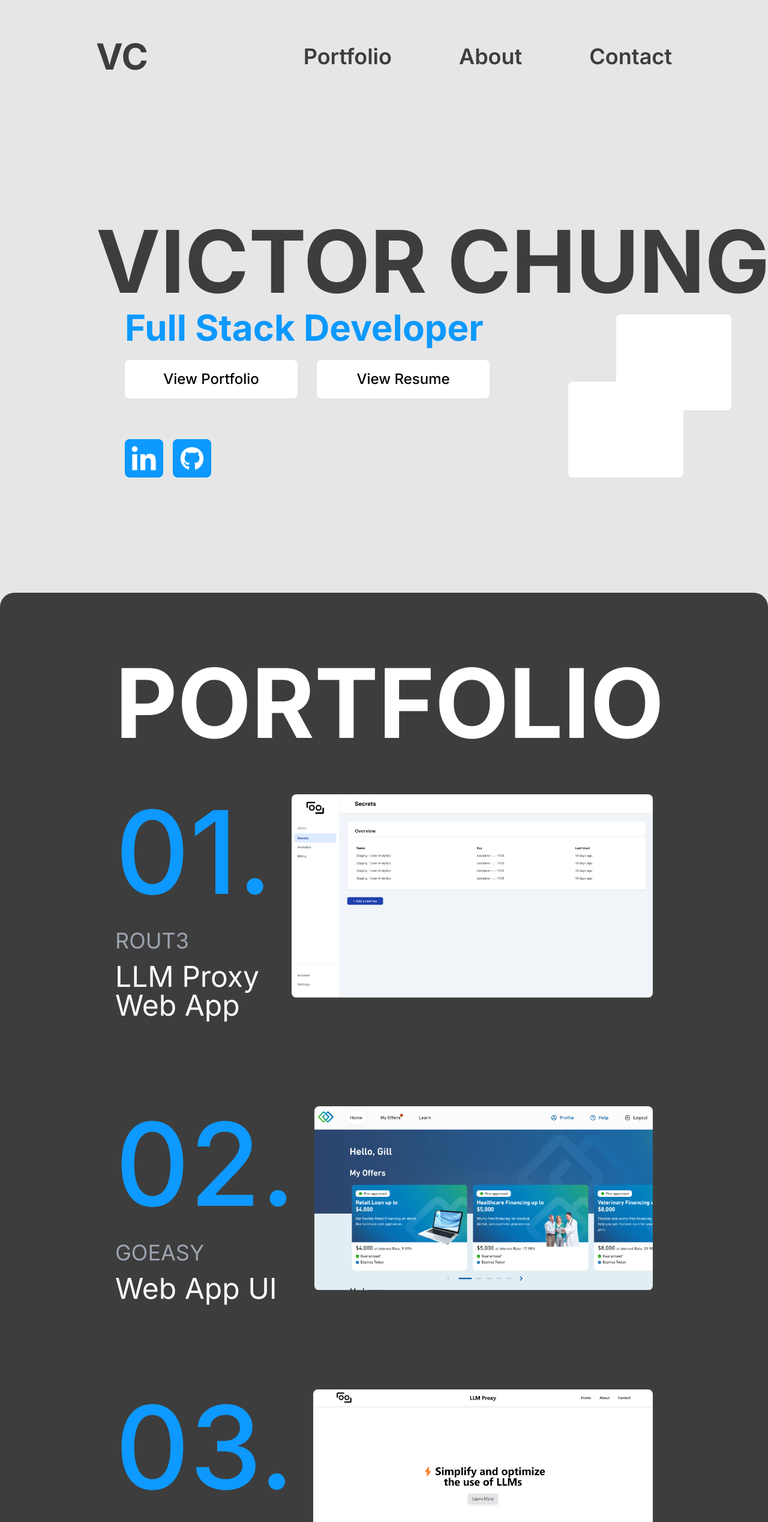
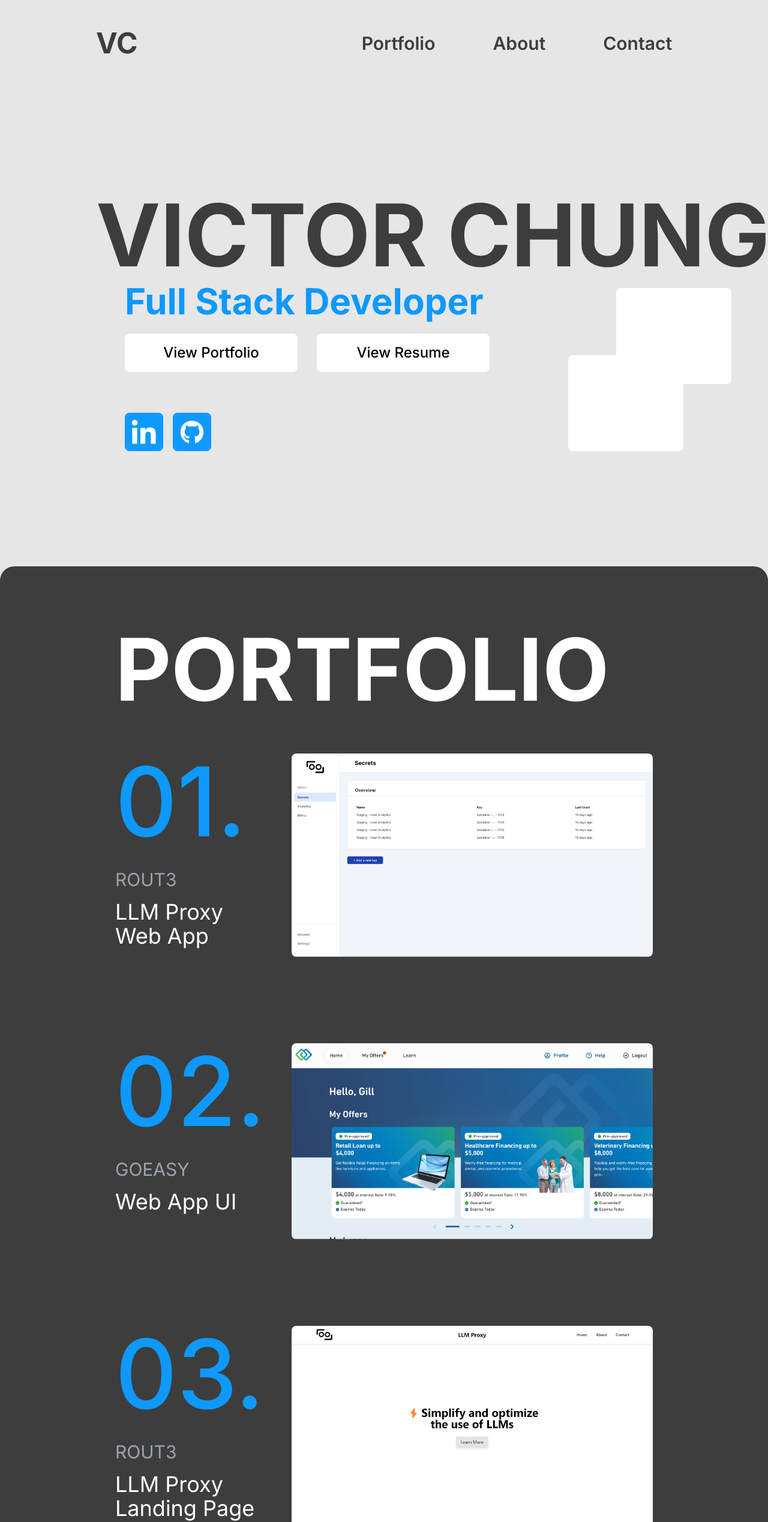
Before and after one commit to TheVicBro/portfolio, a Next.js app: page / in a window 1280 px wide. Shown: the top 2537 px of the page at 60% size. Built offline with nearby package versions, Linux system fonts and the light colour scheme.

Commit message:
1080p responsive changes

```diff
--- a/src/app/page.tsx
+++ b/src/app/page.tsx
@@ -72,13 +72,13 @@ export default function Home() {
         }}
       >Learn More</motion.div>
       <motion.div
-        className="flex items-center justify-between p-16 5xl:px-48 px-40 text-lightblack"
+        className="flex items-center justify-between 5xl:p-16 p-12 5xl:px-48 px-40 text-lightblack"
         initial={{ opacity: 0, y: -140 }}
         animate={{ opacity: 1, y: 0 }}
         transition={{ duration: 1, ease: 'easeOut' }}
       >
-        <div className="text-6xl font-bold">VC</div>
-        <div className="flex items-row text-4xl font-semibold space-x-28">
+        <div className="5xl:text-6xl text-5xl font-bold">VC</div>
+        <div className="flex items-row 5xl:text-4xl text-3xl font-semibold 5xl:space-x-28 space-x-24">
           {["Portfolio", "About", "Contact"].map((item) => (
             <motion.div
               key={item}
@@ -86,6 +86,7 @@ export default function Home() {
               whileHover="hover"
               initial="initial"
               animate="initial"
+              whileTap={{ scale: 0.85 }}
             >
               <button
                 className="relative z-10"
@@ -148,6 +149,7 @@ export default function Home() {
                     initial={{ width: 0, paddingLeft: 0, paddingRight: 0 }}
                     animate={{ width: "18rem", paddingLeft: "2rem", paddingRight: "2rem" }}
                     transition={{ duration: 1, ease: "easeOut" }}
+                    whileTap={{ scale: 0.85 }}
                     onClick={() => portfolioRef.current?.scrollIntoView({ behavior: 'smooth' })}
                   >
                     <p className="line-clamp-1">View Portfolio</p>
@@ -156,6 +158,7 @@ export default function Home() {
                     className="rounded-lg bg-white 5xl:text-3xl text-2xl font-medium 5xl:py-6 py-4 overflow-hidden whitespace-nowrap"
                     initial={{ width: 0, paddingLeft: 0, paddingRight: 0 }}
                     animate={{ width: "18rem", paddingLeft: "2rem", paddingRight: "2rem" }}
+                    whileTap={{ scale: 0.85 }}
                     transition={{ duration: 1, ease: "easeOut" }}
                     onClick={openResume}
                   >
@@ -173,6 +176,7 @@ export default function Home() {
                     animate={{ width: "4rem" }}
                     transition={{ duration: 1, ease: "easeOut" }}
                     layout="preserve-aspect"
+                    whileTap={{ scale: 0.85 }}
                   >
                     <div className="w-14 h-14 relative">
                       <Image src="/linkedin.png" alt="LinkedIn" layout="fill" />
@@ -186,6 +190,7 @@ export default function Home() {
                     animate={{ width: "4rem" }}
                     transition={{ duration: 1, ease: "easeOut" }}
                     layout="preserve-aspect"
+                    whileTap={{ scale: 0.85 }}
                   >
                     <div className="w-14 h-14 relative">
                       <Image src="/github.png" alt="GitHub" layout="fill" />
@@ -212,7 +217,7 @@ export default function Home() {
           </div>
         </div>
         <div className="relative">
-          <div className="flex mt-64 px-48 justify-between text-lightblack">
+          <div className="flex 5xl:mt-64 mt-48 px-48 justify-between text-lightblack">
             <div>ONTARIO, CANADA</div>
             <div>(SCROLL FOR MORE)</div>
           </div>
@@ -221,7 +226,7 @@ export default function Home() {
       <div ref={portfolioRef} className="relative bg-lightblack z-20 rounded-3xl px-48 py-16">
         <motion.div
           ref={portfolioRefView}
-          className="text-10xl font-bold text-white mb-8"
+          className="5xl:text-10xl text-9xl font-bold text-white mb-8"
           initial={{ opacity: 0, y: -50 }}
           animate={portfolioInView ? { opacity: 1, y: 0 } : { opacity: 0, y: -50 }}
           transition={{ duration: 0.8, delay: 0.2 }}
@@ -236,9 +241,9 @@ export default function Home() {
             animate={portfolioItemInView1 ? { opacity: 1, x: 0 } : { opacity: 0, x: -50 }}
             transition={{ duration: 0.8, delay: 0.4 }}
           >
-            <div className="text-12xl font-medium text-skyblue leading-none">01.</div>
-            <div className="text-4xl text-gray-400 mb-4 mt-8">ROUT3</div>
-            <div className="text-5xl text-white">LLM Proxy Web App</div>
+            <div className="5xl:text-12xl text-10xl font-medium text-skyblue leading-none">01.</div>
+            <div className="5xl:text-4xl text-3xl text-gray-400 mb-4 mt-8">ROUT3</div>
+            <div className="5xl:text-5xl text-4xl text-white">LLM Proxy Web App</div>
           </motion.div>
           <motion.div
             className="w-11/12 cursor-none"
@@ -259,9 +264,9 @@ export default function Home() {
             animate={portfolioItemInView2 ? { opacity: 1, x: 0 } : { opacity: 0, x: -50 }}
             transition={{ duration: 0.8, delay: 0.4 }}
           >
-            <div className="text-12xl font-medium text-skyblue leading-none">02.</div>
-            <div className="text-4xl text-gray-400 mb-4 mt-8">GOEASY</div>
-            <div className="text-5xl text-white">Web App UI</div>
+            <div className="5xl:text-12xl text-10xl font-medium text-skyblue leading-none">02.</div>
+            <div className="5xl:text-4xl text-3xl  text-gray-400 mb-4 mt-8">GOEASY</div>
+            <div className="5xl:text-5xl text-4xl text-white">Web App UI</div>
           </motion.div>
           <motion.div
             className="w-11/12 cursor-none"
@@ -282,9 +287,9 @@ export default function Home() {
             animate={portfolioItemInView3 ? { opacity: 1, x: 0 } : { opacity: 0, x: -50 }}
             transition={{ duration: 0.8, delay: 0.4 }}
           >
-            <div className="text-12xl font-medium text-skyblue leading-none">03.</div>
-            <div className="text-4xl text-gray-400 mb-4 mt-8">ROUT3</div>
-            <div className="text-5xl text-white">LLM Proxy Landing Page</div>
+            <div className="5xl:text-12xl text-10xl font-medium text-skyblue leading-none">03.</div>
+            <div className="5xl:text-4xl text-3xl text-gray-400 mb-4 mt-8">ROUT3</div>
+            <div className="5xl:text-5xl text-4xl text-white">LLM Proxy Landing Page</div>
           </motion.div>
           <motion.div
             className="w-11/12 cursor-none"
@@ -298,7 +303,7 @@ export default function Home() {
           </motion.div>
         </div>
       </div>
-      <div ref={aboutRef} className="flex relative px-48 py-32 h-screen">
+      <div ref={aboutRef} className="flex relative px-48 5xl:py-32 py-24 h-screen">
         <div className="w-1/3 my-12 relative">
           <div className="relative w-full h-full">
             <Image
@@ -310,17 +315,21 @@ export default function Home() {
             />
           </div>
         </div>
-        <div className="flex flex-col items-center w-2/3 pl-24 pt-36">
-          <div className="text-10xl font-bold text-center text-lightblack">
+        <div className="flex flex-col items-center w-2/3 pl-24 5xl:pt-36 pt-32">
+          <div className="5xl:text-10xl text-8xl font-bold text-center text-lightblack">
             ABOUT ME
           </div>
-          <div className="text-4xl text-center font-medium leading-relaxed">
+          <div className="5xl:text-4xl text-2xl text-center font-medium leading-relaxed mt-8">
             I&apos;m a Computer Engineering student at York University with a passion for full-stack development. As Lead Full Stack Developer at Rout3, I led projects like the LLM Proxy Dashboard. At goeasy, I worked as a Front End Developer, enhancing UI/UX for banking applications. My experience also includes optimizing workflows at the Ontario Ministry of Health. I excel in solving complex problems and creating impactful, user-friendly software.
           </div>
           <div>
-            <button className="rounded-lg bg-white 5xl:text-3xl text-2xl font-medium 5xl:py-6 py-4 px-8 mt-16" onClick={openResume}>
+            <motion.button
+              className="rounded-lg bg-white 5xl:text-3xl text-2xl font-medium 5xl:py-6 py-4 px-8 mt-16"
+              whileTap={{ scale: 0.85 }}
+              onClick={openResume}
+            >
               View Resume
-            </button>
+            </motion.button>
           </div>
         </div>
       </div>
```
